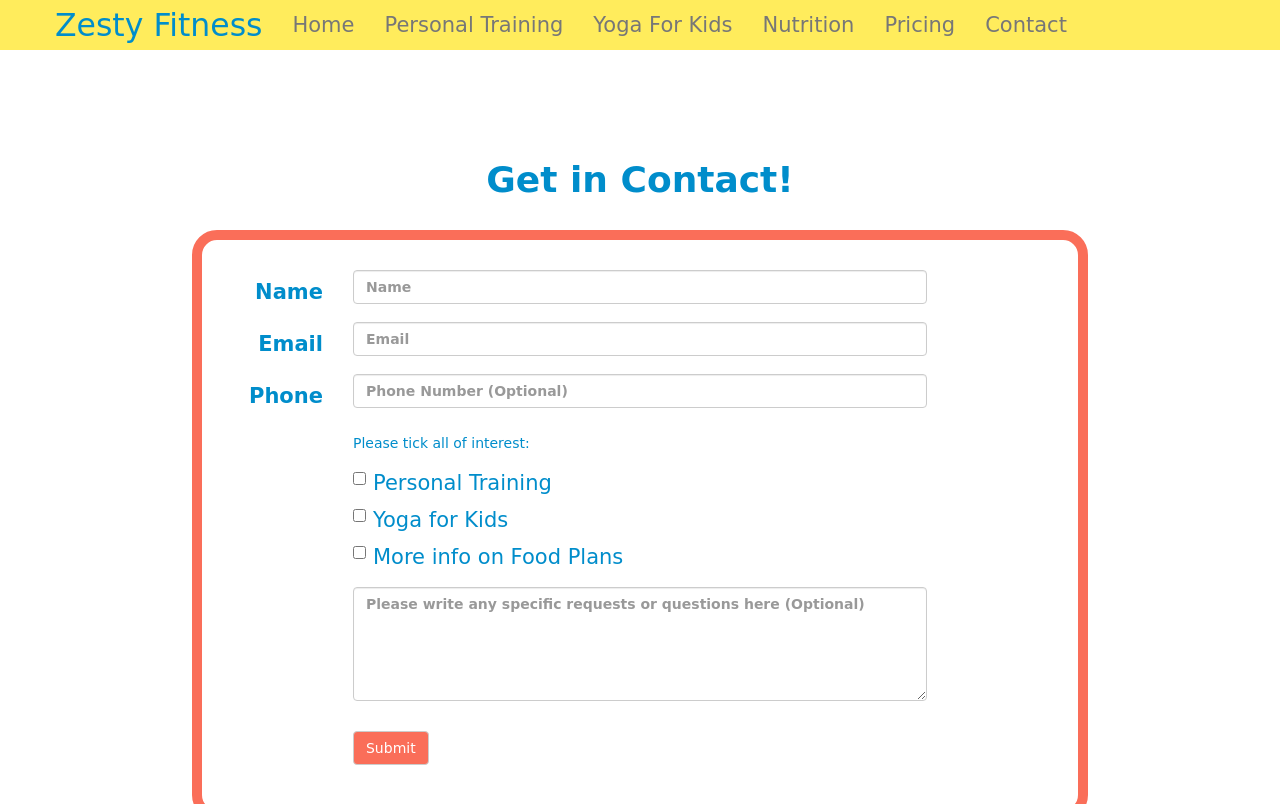
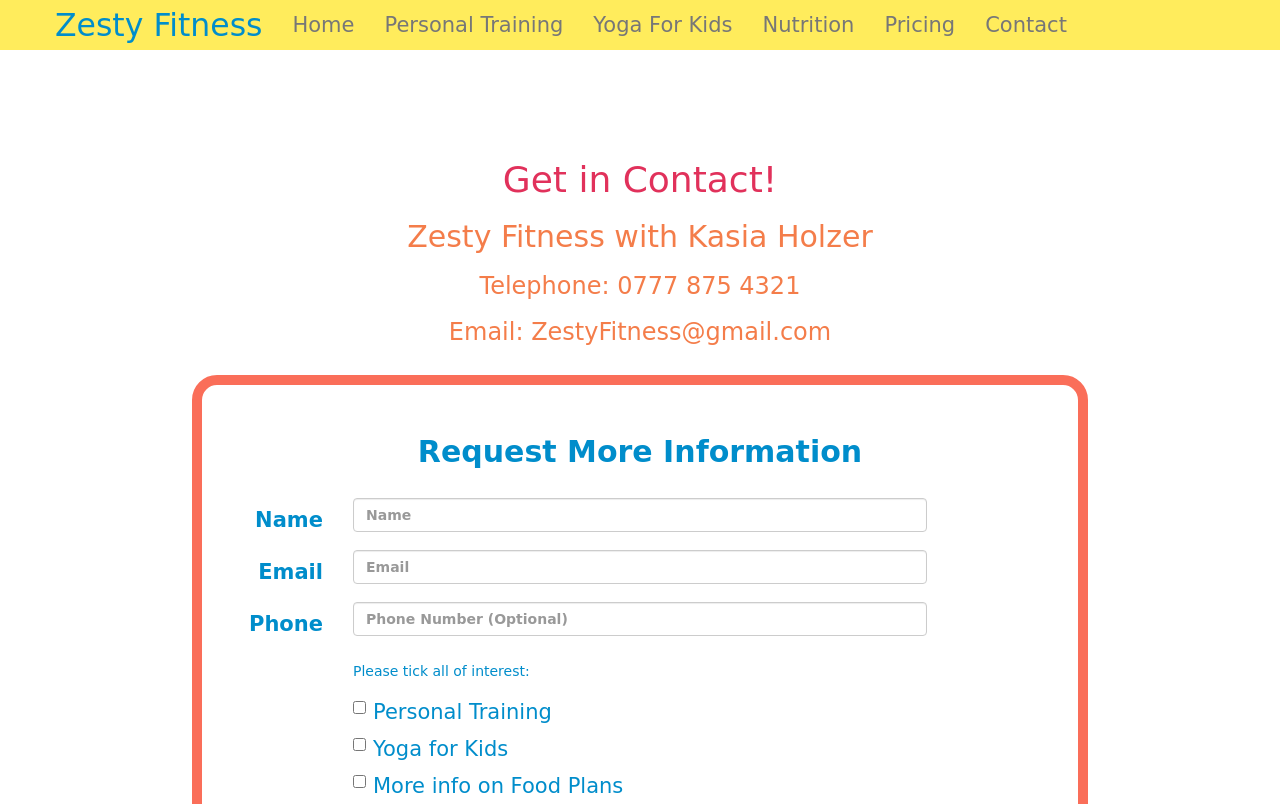
Before and after one commit to Code-Institute-Submissions/milestone-1-ucd, a plain HTML site: page contact.html in a window 1280 px wide. Shown: the top 804 px of the page. Drawn offline with nearby package versions, Linux system fonts and the light colour scheme.

Commit message:
add more contact details

```diff
--- a/assets/css/style.css
+++ b/assets/css/style.css
@@ -59,10 +59,8 @@ header {
 	color: #008dcb;
 }
 
-.contact-header {
-	text-align: center;
-	padding: 20px;
-}
+
+
 /*----------------------Body*/
 
 
@@ -77,7 +75,7 @@ header {
 	height: 90%;
 	border: 5px solid #fa6e59 ;
 	border-radius: 25px;
-	padding: 20px 10px 10px 10px;
+	padding: 10px;
 	margins: 10px;
 }
 
@@ -92,8 +90,22 @@ button[type="submit"] {
 	font-family: 'Charmonman', cursive;
 	font-weight: 700;
 	color: #008dcb;
+	text-align: center;
+	padding: 20px;
 }
 
+.contact-info-bd {
+	font-family: 'Charmonman', cursive;
+	font-weight: 700;
+	color: #f47d4a;
+	text-align: center;
+	padding: 20px;
+
+}
+
+.contact-info-bd h1 {
+	color: #e1315b;
+}
 /*------------------------------------------------footer*/
 
 footer {
@@ -139,6 +151,7 @@ footer .social-links {
 }
 
 
+
 /*--------------------------------------------media queries*/
 
 @media(min-width: 768px) {
@@ -147,7 +160,7 @@ footer .social-links {
 		height: 70%;
 		border: 10px solid #fa6e59 ;
 		border-radius: 25px;
-		padding: 30px 0px 10px 0px;
+		padding: 10px 0px 10px 0px;
 		margins: 20px;
 	}
 
--- a/contact.html
+++ b/contact.html
@@ -36,7 +36,7 @@
 				             <li class="nav-link"><a href="#">Yoga For Kids</a></li>
 				             <li class="nav-link"><a href="#">Nutrition</a></li>
 				             <li class="nav-link"><a href="#">Pricing</a></li>
-				             <li class="nav-link"><a href="#">Contact</a></li>
+				             <li class="nav-link"><a href="contact.html">Contact</a></li>
 						</ul>
 					 </div>
 				</div>
@@ -45,12 +45,18 @@
 		</header>
 <!---------Main Body------------------------------->
 		<section >
-			<div class="container-fluid">
-				<h1 class="contact-header">Get in Contact!</h1>
+			<div class="container contact-info-bd">
+				<p>
+					<h1>Get in Contact!</h1>
+					<h2>Zesty Fitness with Kasia Holzer</h2>
+					<h3>Telephone: 0777 875 4321</h3>
+					<h3>Email: ZestyFitness@gmail.com</h3>
+				</p>
 			</div>
 			<div class="container contact-form">
 				<form class="form-horizontal">
                 	<div class="form-group">
+                		<h2 class="contact-header">Request More Information</h2>
 	                    <label for="name" class="col-sm-2 control-label">Name</label>
 	                    <div class="col-sm-8">
 	                    <input type="text" class="form-control" id="fullname" placeholder="Name" required>
@@ -61,7 +67,6 @@
 	                    <div class="col-sm-8">
 	                    <input type="email" class="form-control" id="emailaddress" placeholder="Email" required>
                 		</div>
-
                 	</div>
 	                <div class="form-group">
 	                    <label for="tel" class="col-sm-2 control-label">Phone</label>
@@ -98,8 +103,7 @@
   		</section>
 <!---------Footer------------------------------->
 		<footer>
-			<div class="container-fluid" >
-
+			<div class="container-fluid">
 				<div class="row">
 					<div class="fixed-bottom">
 		                <div class="col-sm-4 logo">
@@ -112,7 +116,7 @@
 		                     	<h6>with</h6>
 		                     	<h3>Kasia Holzer</h3>
 		                        <h4>0777 875 4321</h4>
-		                        <h4>zestyfitness@hotmail.com<h4>
+		                        <h4>ZestyFitness@gmail.com<h4>
 		                    </p>
 		                </div>
 		                <div class="col-sm-4 social-links">
```
Also changed, not shown: index.html (+2 -4 lines). Lines whose indentation alone changed are shown as unchanged.
